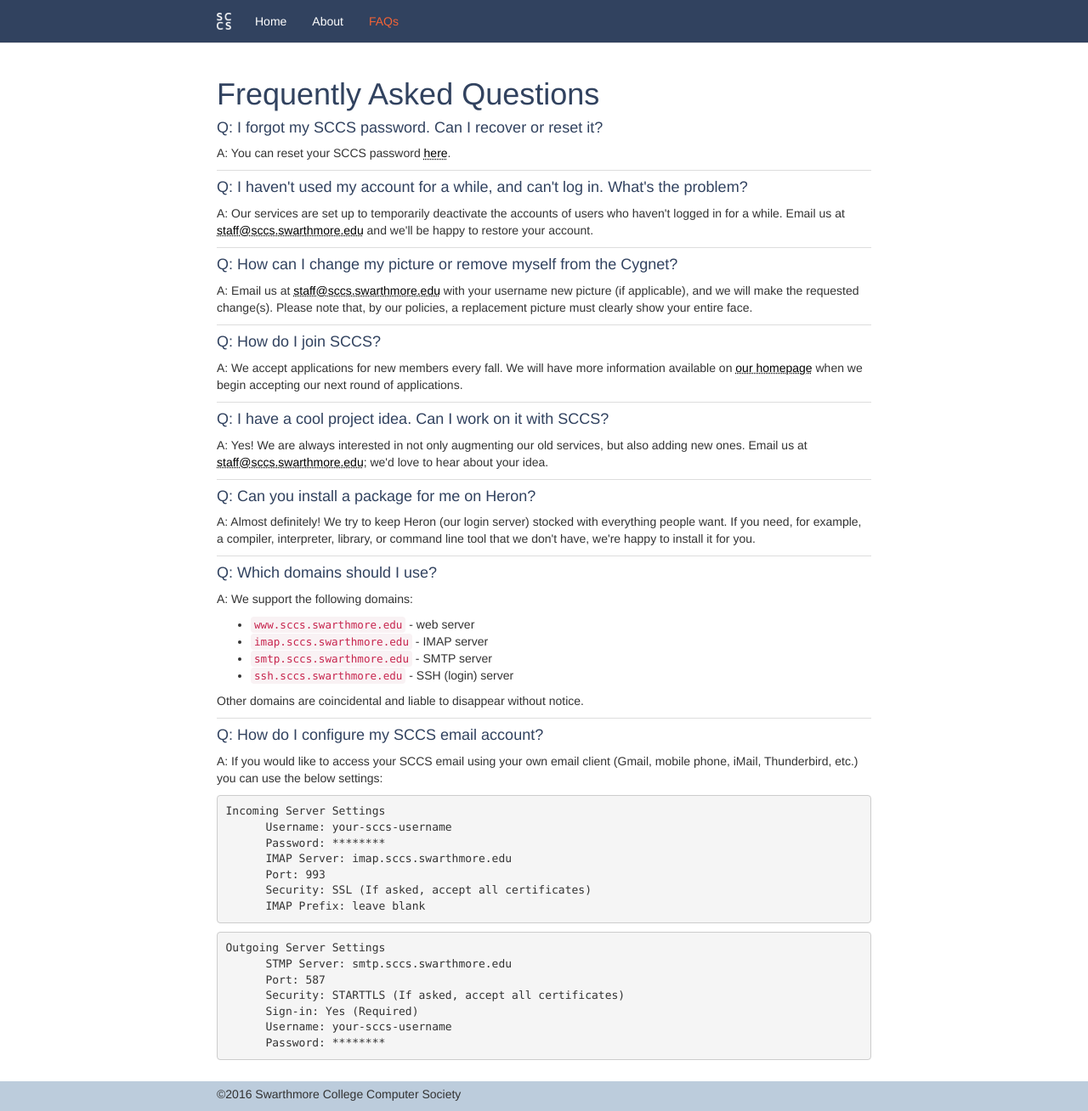
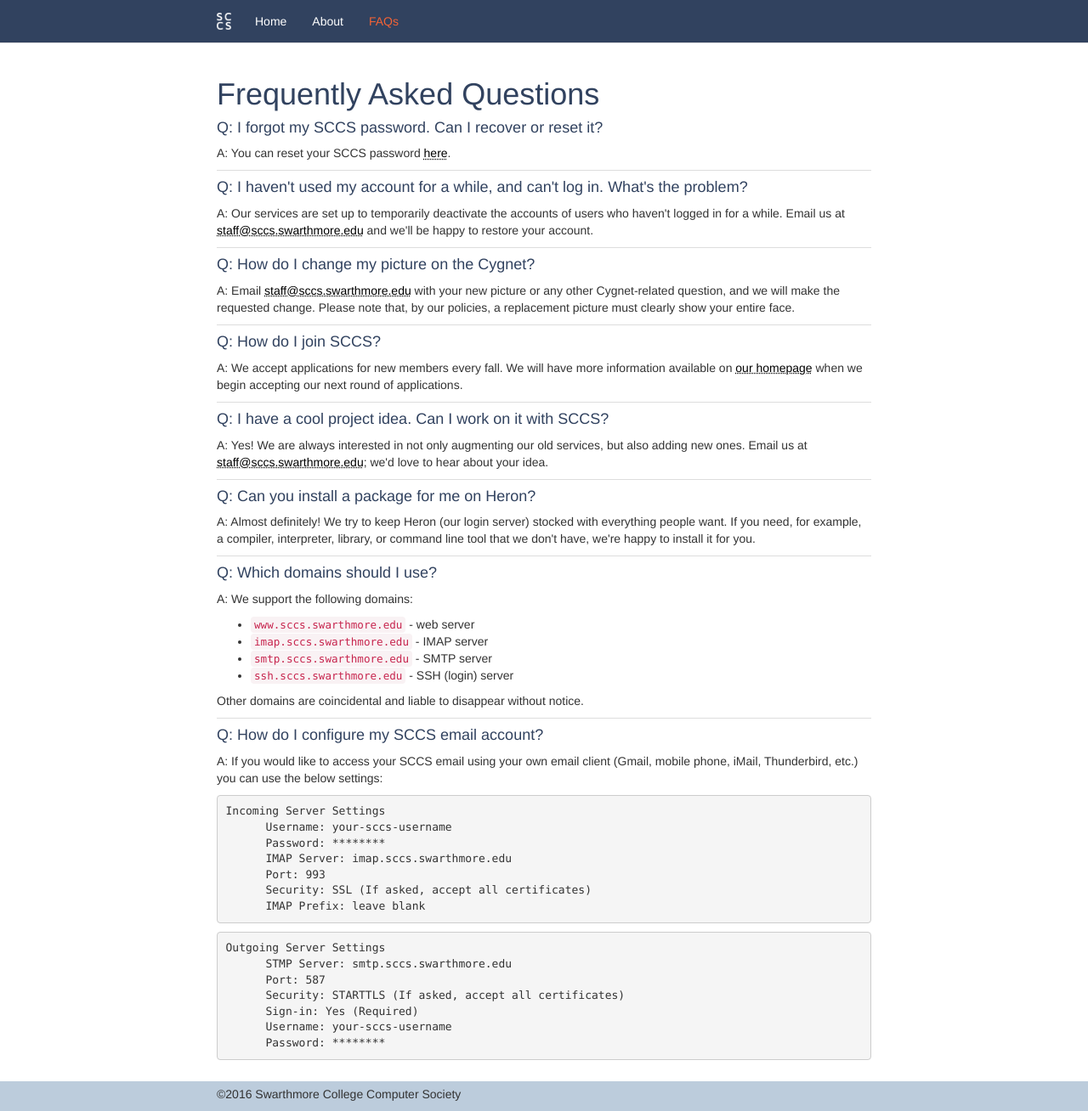
Before and after one commit to swat-sccs/sccs-home, a Jekyll site: the page built from faqs/index.html, in a window 1280 px wide. Shown: the whole page at 85% size. Built offline with Jekyll 4.4.1, drawn with Linux system fonts in a browser that asks for light colours.

Commit message:
Reword Cygnet question in FAQs

```diff
--- a/faqs/index.html
+++ b/faqs/index.html
@@ -27,12 +27,12 @@ permalink: /faqs/
   </section>
 
   <section>
-    <h4>Q: How can I change my picture or remove myself from the Cygnet?</h4>
-    <p>A: Email us at
-    <a href="mailto:staff@sccs.swarthmore.edu">staff@sccs.swarthmore.edu</a>
-      with your username new picture (if applicable), and we will make the
-      requested change(s). Please note that, by our policies, a replacement
-      picture must clearly show your entire face.
+    <h4>Q: How do I change my picture on the Cygnet?</h4>
+    <p>A: Email
+      <a href="mailto:staff@sccs.swarthmore.edu">staff@sccs.swarthmore.edu</a>
+      with your new picture or any other Cygnet-related question, and we will
+      make the requested change. Please note that, by our policies, a
+      replacement picture must clearly show your entire face.
     </p>
   </section>
 
```
